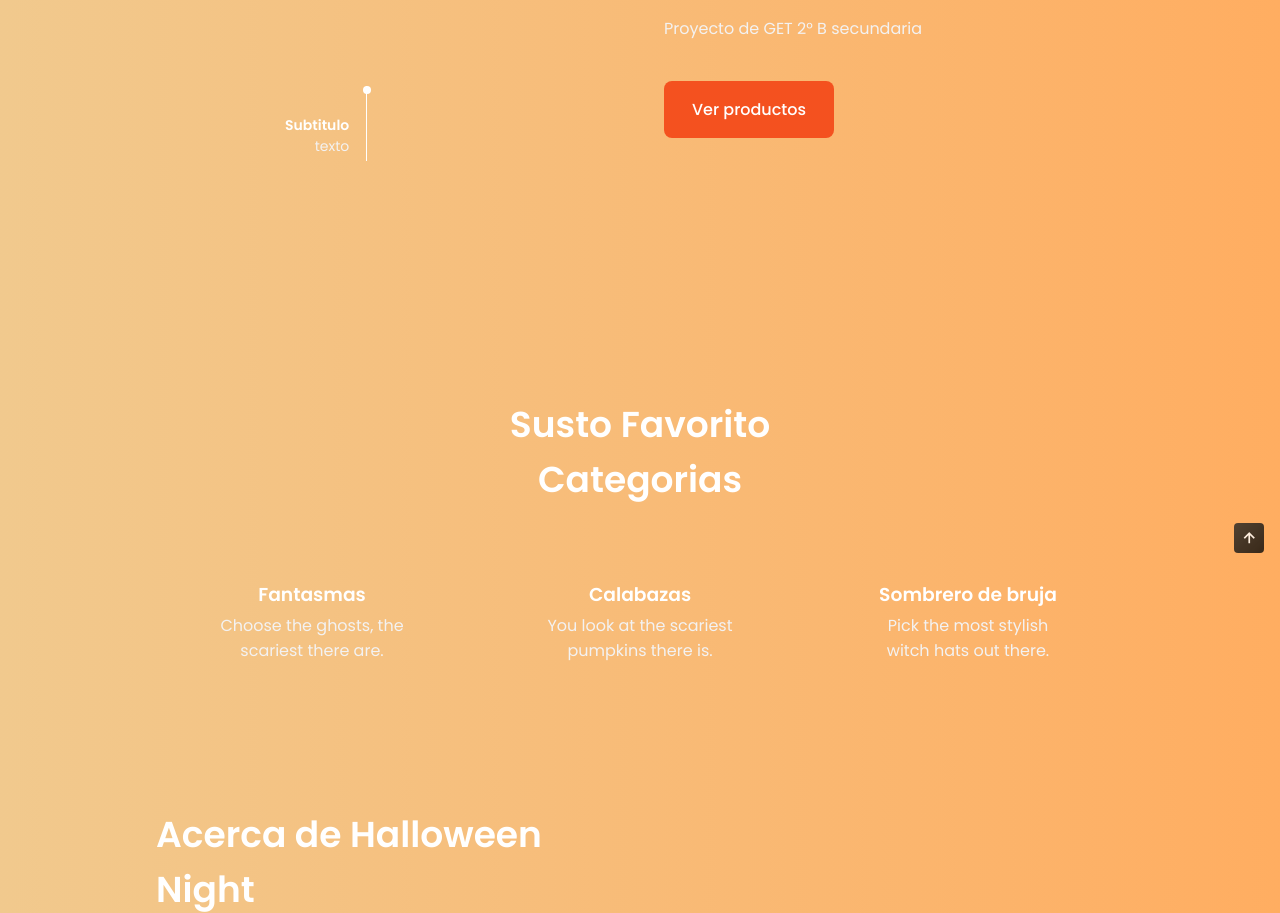
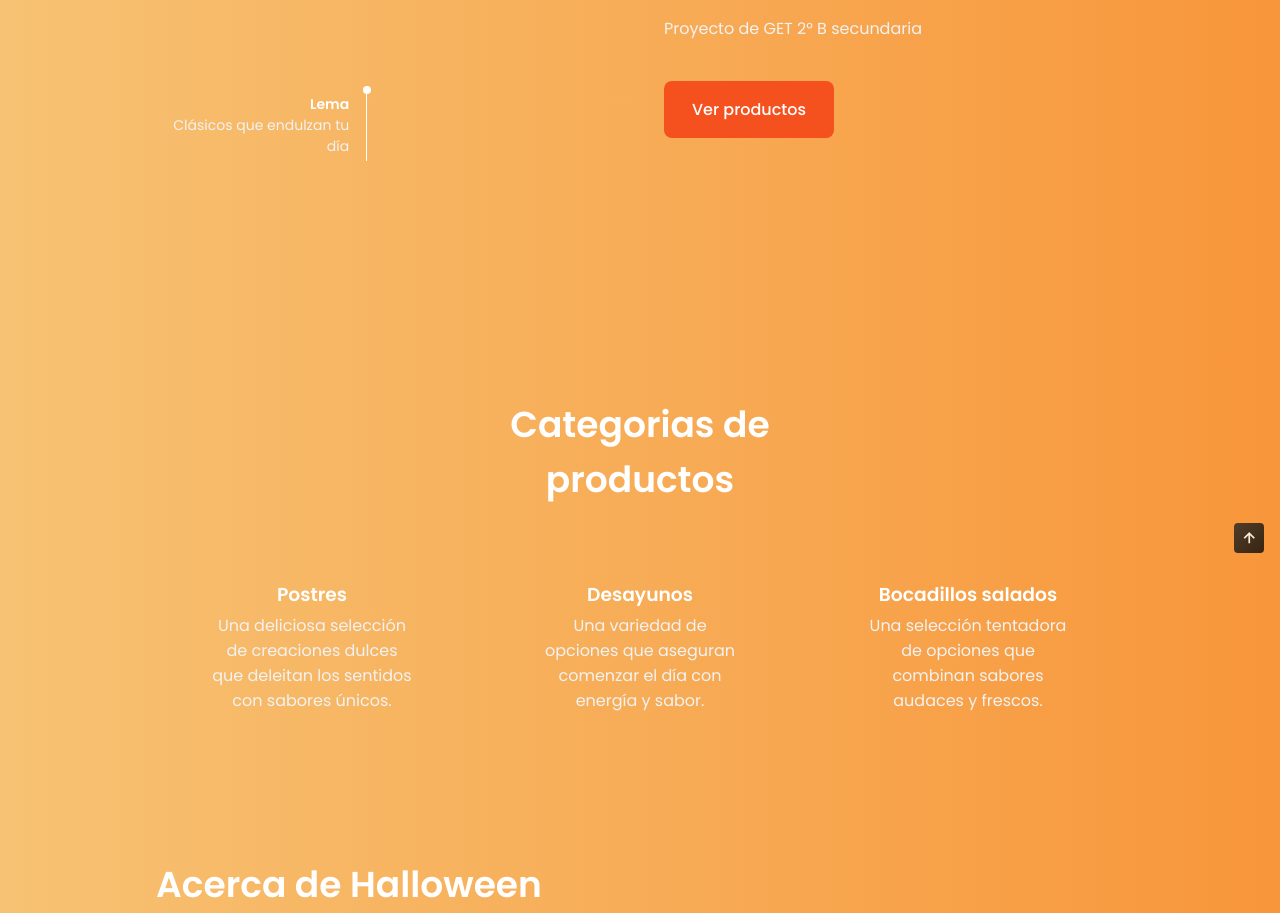
Before and after one commit to Fox-code812/La-chanpion-pasteleria, a plain HTML site: page index.html in a window 1280 px wide. Shown: the part 407-1320 px from the top of the page. Drawn offline with nearby package versions, Linux system fonts and the light colour scheme; a script that the page names is missing.

Commit message:
Pogreso 2

```diff
--- a/assets/css/styless.css
+++ b/assets/css/styless.css
@@ -14,7 +14,7 @@
   --text-color-light: hsl(var(--hue), 4%, 55%);
 
   /*Green gradient*/
-  --body-color: linear-gradient(90deg, hsl(36, 78%, 75%) 0%, hsl(29, 100%, 69%) 100%);
+  --body-color: linear-gradient(90deg, hsl(36, 89%, 71%) 0%, hsl(29, 93%, 60%) 100%);
   --container-color: linear-gradient(136deg, hsl(120, 1%, 15%) 0%, hsl(0, 0%, 3%) 100%);
 
   /*========== Font and typography ==========*/
--- a/index.html
+++ b/index.html
@@ -77,9 +77,9 @@
                   <div class="home__indicator"></div>
 
                   <div class="home__details-img">
-                    <h4 class="home__details-title">Subtitulo</h4>
+                    <h4 class="home__details-title">Lema</h4>
                     <span class="home__details-subtitle">
-                      texto</span
+                        Clásicos que endulzan tu día</span
                     >
                   </div>
                 </div>
@@ -194,8 +194,8 @@
       <!--Categirias-->
       <section class="section category">
         <h2 class="section__title">
-          Susto Favorito <br />
-          Categorias
+          Categorias de <br />
+          productos
         </h2>
 
         <div class="category__container container grid">
@@ -205,9 +205,9 @@
               alt=""
               class="category__img"
             />
-            <h3 class="category__title">Fantasmas</h3>
+            <h3 class="category__title">Postres</h3>
             <p class="category__description">
-              Choose the ghosts, the scariest there are.
+                Una deliciosa selección de creaciones dulces que deleitan los sentidos con sabores únicos.
             </p>
           </div>
 
@@ -217,9 +217,9 @@
               alt=""
               class="category__img"
             />
-            <h3 class="category__title">Calabazas</h3>
+            <h3 class="category__title">Desayunos</h3>
             <p class="category__description">
-              You look at the scariest pumpkins there is.
+                Una variedad de opciones que aseguran comenzar el día con energía y sabor.
             </p>
           </div>
 
@@ -229,9 +229,9 @@
               alt=""
               class="category__img"
             />
-            <h3 class="category__title">Sombrero de bruja</h3>
+            <h3 class="category__title">Bocadillos salados</h3>
             <p class="category__description">
-              Pick the most stylish witch hats out there.
+                Una selección tentadora de opciones que combinan sabores audaces y frescos.
             </p>
           </div>
         </div>
```
